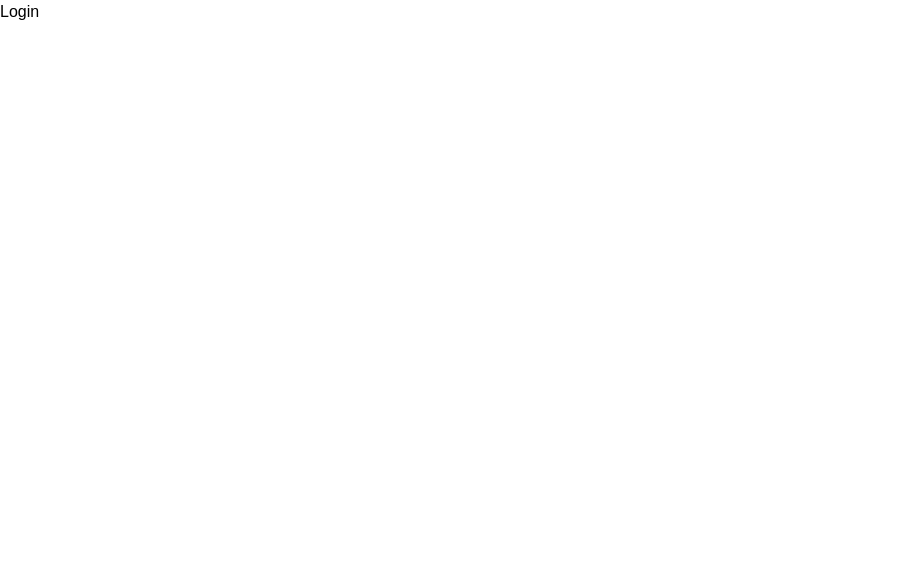
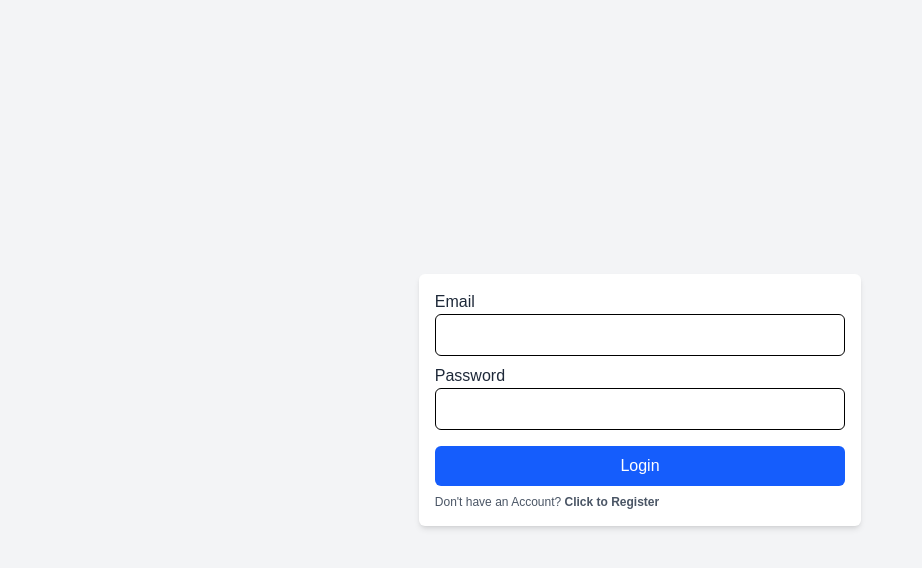
Before and after one commit to TONY-OCHIENG/ExpenseTracker, a React (Vite) app in the folder client/: page /login in a window 1280 px wide. Shown: the top 568 px of the page, without its empty margins (0-922 px from the left). Built offline with nearby package versions, Linux system fonts and the light colour scheme.

Commit message:
Adding login form

```diff
--- a/client/src/components/Login.jsx
+++ b/client/src/components/Login.jsx
@@ -1,8 +1,48 @@
-import React from 'react'
+import axios from 'axios'
+import React, { useState } from 'react'
+import { Link } from 'react-router-dom'
+import { toast } from 'react-toastify'
 
 function Login() {
+     const [details,setDetails] = useState({
+        email:'',
+        password:''
+    })
+
+    const handleDetails = (event) => {
+        const {name, value} = event.target
+        setDetails((prev) => ({
+            ...prev,
+            [name] : value
+        }))
+    }
+
+    const handleSubmit = (event) => {
+        event.preventDefault()
+        axios.post('http://localhost:3000/auth/login',details)
+        .then((response) => {
+            if (response.data.status) {
+                toast.success(response.data.message)
+            } else {
+                toast.error(response.data.message)
+            }
+        })
+        .catch((error) => console.log(error))
+    }
   return (
-    <div>Login</div>
+    <div className='py-16 bg-gray-100 h-[100vh] w-full flex justify-center px-2 items-center'>
+        <div className='p-4 bg-white rounded-md shadow-md md:w-[35%] w-full'>
+            <form action="" className='w-full' onSubmit={handleSubmit}>
+
+                <label htmlFor="email" className='text-gray-800'>Email</label>
+                <input type="email"  onChange={handleDetails}  name="email" id="email" required className='p-2 border rounded-md w-full mb-2'/>
+                <label htmlFor="password" className='text-gray-800'>Password</label>
+                <input type="password"  onChange={handleDetails}  name="password" id="password" required className='p-2 border rounded-md w-full mb-2'/>
+                <button className='w-full py-2 mt-2 text-white bg-blue-600 rounded-md cursor-pointer'>Login</button>
+                <p className='text-xs text-gray-600 mt-2'>Don't have an Account? <Link to={'/register'} className='font-extrabold'>Click to Register</Link></p>
+            </form>
+        </div>
+    </div>
   )
 }
 
--- a/client/src/components/Register.jsx
+++ b/client/src/components/Register.jsx
@@ -23,7 +23,6 @@ function Register() {
         event.preventDefault()
         axios.post('http://localhost:3000/auth/register',details)
         .then((response) => {
-            console.log(response)
             if (response.data.status) {
                 toast.success(response.data.message)
             } else {
```
